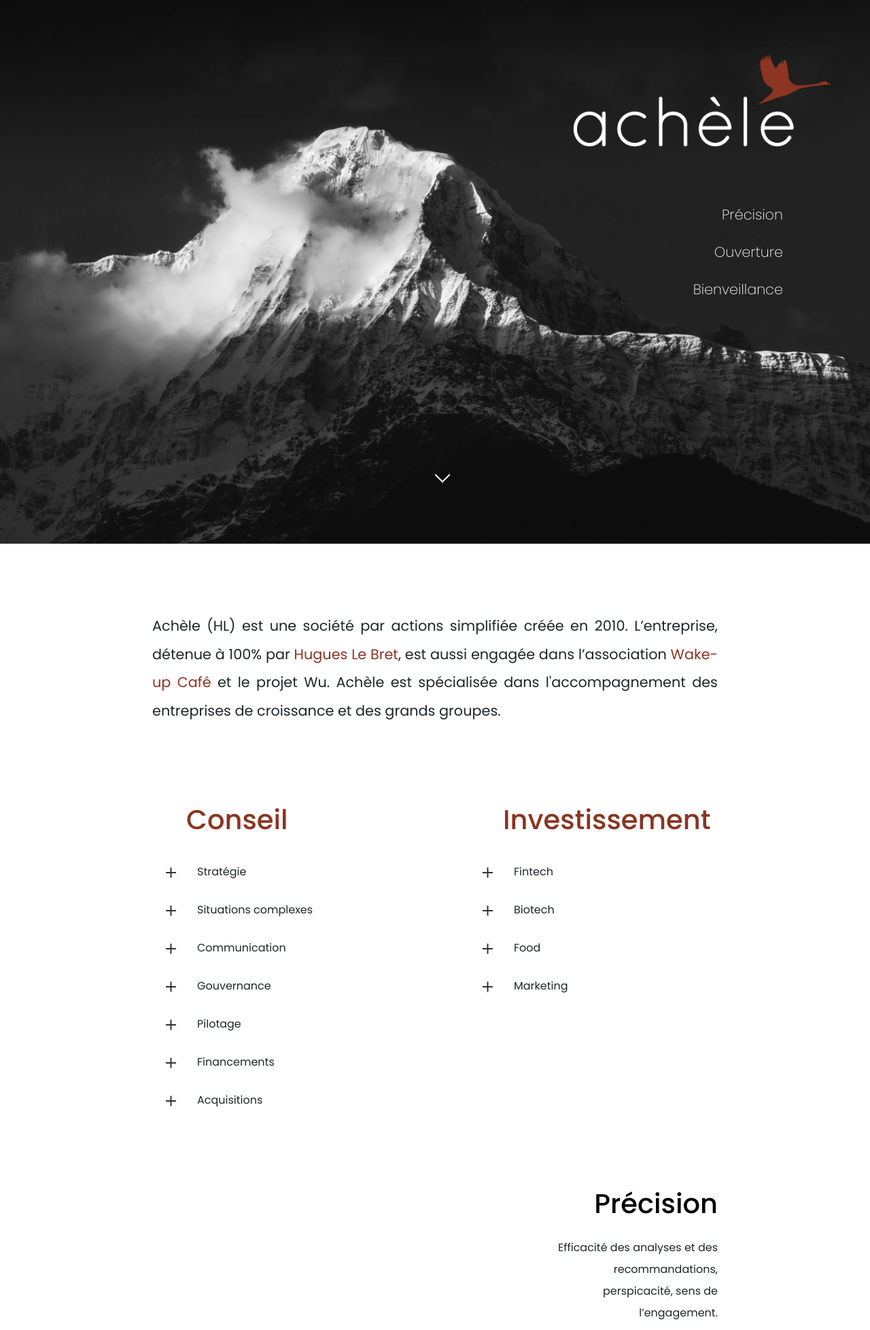
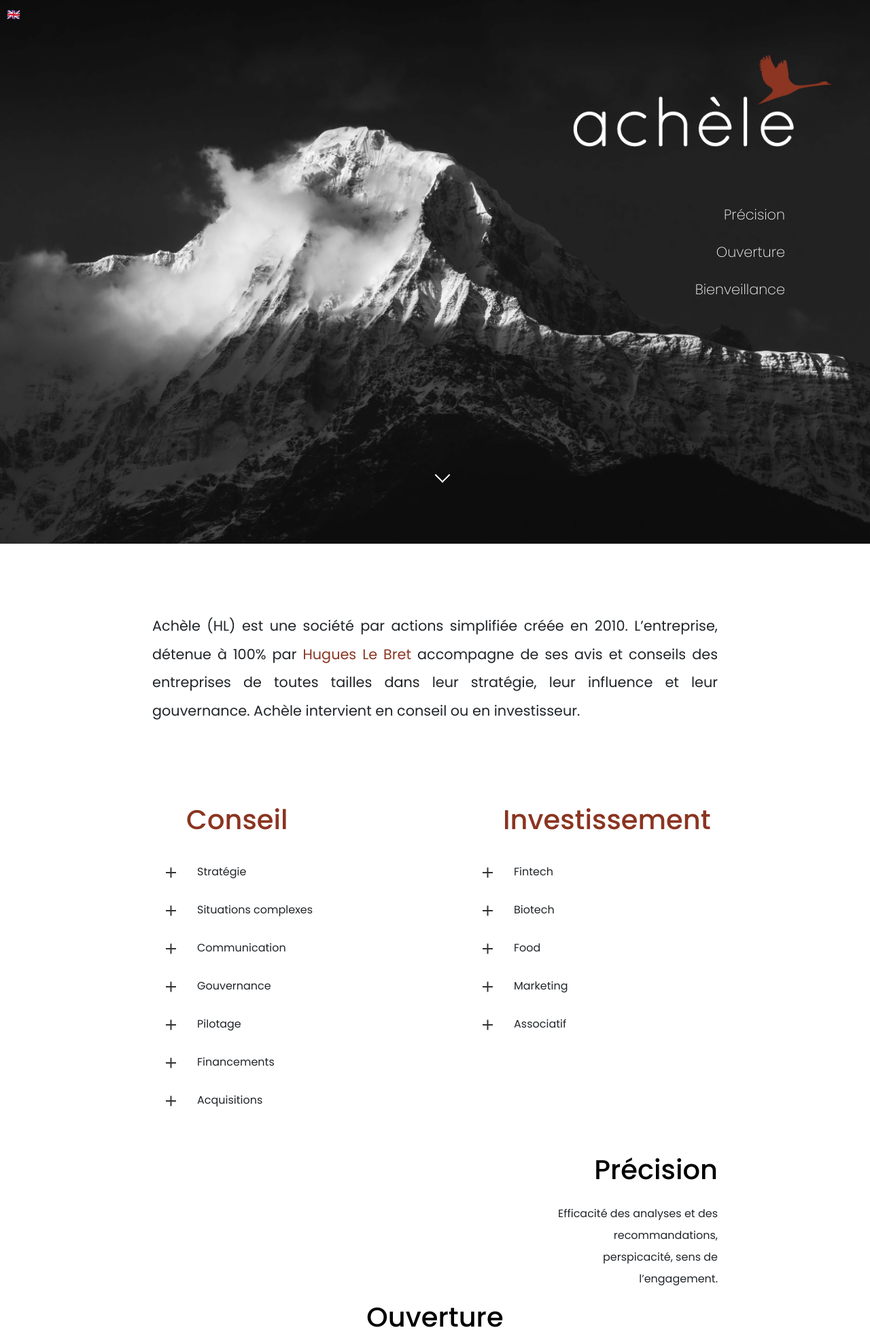
Before and after one commit to Probalt/Achele, a PHP site: page / in a window 1280 px wide. Shown: the top 1957 px of the page at 68% size. Run offline with PHP 8.4, Linux system fonts and the light colour scheme; some libraries are stand-ins or nearby versions; some web fonts are replaced.

Commit message:
language

```diff
--- a/application.css
+++ b/application.css
@@ -1,4 +1,5 @@
 @import "section.css";
+@import "section-en.css";
 @import "footer.css";
 @import "home.css";
 
--- a/home.js
+++ b/faq.js
@@ -1,4 +1,4 @@
-const items = document.querySelectorAll(".accordion a");
+const items = document.querySelectorAll(".accordion > .accordion-item > a");
 
 function toggleAccordion(){
   if (this.classList.value == "active") {
--- a/home.css
+++ b/home.css
@@ -1,4 +1,29 @@
+#language {
+  float: left;
+  padding: 10px 0px 0px 10px;
+  position: -webkit-sticky; /* Safari */
+  position: sticky;
+  top: 0;
+}
+#language a {
+  color: gray;
+}
+#language a:hover {
+  color: gray;
+  font-weight: bold;
+  text-decoration: none;
+}
+.nodisplay {
+  display: none;
+}
+
 #home {
+  background-size: cover;
+  height: 100vh;
+  width: 100vw;
+  color: white;
+}
+#home-en {
   background-size: cover;
   height: 100vh;
   width: 100vw;
--- a/home.html
+++ b/home.html
@@ -12,19 +12,27 @@
   <link rel="stylesheet" href="https://stackpath.bootstrapcdn.com/bootstrap/4.3.1/css/bootstrap.min.css" integrity="sha384-ggOyR0iXCbMQv3Xipma34MD+dH/1fQ784/j6cY/iJTQUOhcWr7x9JvoRxT2MZw1T" crossorigin="anonymous">
   <link rel="stylesheet" href="application.css">
   <link rel="icon" href="./images/just-logo.png">
-  <link rel="stylesheet" href="https://unpkg.com/aos@next/dist/aos.css" />
+  <link rel="stylesheet" href="https://unpkg.com/aos@next/dist/aos.css">
 </head>
 
 <body>
+
+  <div id="language">
+    <a class="tab" href="#" title="Switch to English" onclick="return false">🇬🇧</a>
+    <a class="tab nodisplay" href="#" title="Switch to French" onclick="return false">🇫🇷</a>
+  </div>
+
+  <div class="tab" id="French">
+
       <div id="home" style="background-image: url(./images/home.jpg);">
         <div id="home-content">
           <div id="logo" data-aos="zoom-in" data-aos-duration="1000">
             <img src="./images/logo-blanc-zoom.png" alt="achele-logo">
           </div>
           <div id="valeurs">
-        <a href="#ve1"><p class="mb-4" data-aos="fade-right" data-aos-delay="1000" data-aos-duration="1000">Précision</p></a>
-        <a href="#ve2"><p class="mb-4" data-aos="fade-right" data-aos-delay="2000" data-aos-duration="1000">Ouverture</p></a>
-        <a href="#ve3"><p class="mb-4" data-aos="fade-right" data-aos-delay="3000" data-aos-duration="1000">Bienveillance</p></a>
+            <a href="#bloc3"><p class="mb-4" data-aos="fade-right" data-aos-delay="1000" data-aos-duration="1000">Précision</p></a>
+            <a href="#bloc3"><p class="mb-4" data-aos="fade-right" data-aos-delay="2000" data-aos-duration="1000">Ouverture</p></a>
+            <a href="#bloc3"><p class="mb-4" data-aos="fade-right" data-aos-delay="3000" data-aos-duration="1000">Bienveillance</p></a>
           </div>
         </div>
         <div id="scroll" class="demo">
@@ -34,17 +42,13 @@
 
       <div id="discover">
 
-    <div class="bloc1">
+        <div id="bloc1">
           <div class="phrase">
-        <p>Achèle (HL) est une société par actions simplifiée créée en 2010. L’entreprise, détenue à 100% par <a href="#photo">Hugues Le Bret</a>, est aussi engagée dans l’association <a href="https://www.wakeupcafe.org/" target="blank">Wake-up Café</a> et le projet Wu. Achèle est spécialisée dans l'accompagnement des entreprises de croissance et des grands groupes.</p>
+            <p>Achèle (HL) est une société par actions simplifiée créée en 2010. L’entreprise, détenue à 100% par <a href="#bloc4">Hugues Le Bret</a> accompagne de ses avis et conseils des entreprises de toutes tailles dans leur stratégie, leur influence et leur gouvernance. Achèle intervient en conseil ou en investisseur.</p>
           </div>
         </div>
 
-<!--     <div class="scroll2">
-      <a href="#section3"><span></span></a>
-    </div> -->
-
-    <div class="bloc2">
+        <div id="bloc2">
           <div id="conseil">
             <h1>Conseil</h1>
             <div class="accordion">
@@ -119,11 +123,17 @@
                   <p><a href="https://www.hivency.com/fr/" target="blank">Hivency</a> et <a href="https://www.jem-paris.com/" target="blank">JEM</a>.</p>
                 </div>
               </div>
+              <div class="accordion-item">
+                <a>Associatif <div class="plus-minus-toggle collapsed"></div></a>
+                <div class="content">
+                  <p><a href="https://www.wakeupcafe.org/" target="blank">Wake-up Café</a>.</p>
+                </div>
+              </div>
             </div>
           </div>
         </div>
 
-    <div class="bloc3">
+        <div id="bloc3">
           <div id="valeurs-expli">
             <div id="ve1">
               <h1 class="black">Précision</h1 class="black"><p>Efficacité des analyses et des recommandations, perspicacité, sens de l’engagement.</p>
@@ -137,7 +147,7 @@
           </div>
         </div>
 
-    <div class="bloc4">
+        <div id="bloc4">
           <div class="quote">
             <span>" </span><p>Je navigue depuis plus de trente ans entre les entreprises de croissance et les grands groupes, entre les métiers de la communication et ceux de la finance.</p>
           </div>
@@ -146,20 +156,20 @@
           </div>
         </div>
 
-    <div class="bloc5">
+        <div id="bloc5">
           <div id="cv1">
             <div class="accordion">
-          <div class="accordion-item">
+              <div class="accordion-item-cv">
                 <a><h2 class="black">Première décennie</h2 class="black"><h3>1987-1999</h3><div class="plus-minus-toggle collapsed"></div></a>
                 <div class="content">
-              <p>Analyste financier, journaliste financier, puis conseil en communication financière chez Publicis. Créateur de ABW en 1993 vendue à Havas en 1996. Co-fondateur en 1997 de l’association <a href="http://www.croissanceplus.com/" target="blank">Croissance Plus</a>. DG des activités de communication financière de Havas ensuite. Nombreuses opérations de M&A et d’IPO gérées dont fusion Axa-UAP, privatisation de France Télécom ou de CNP Assurances, nombreuses IPO d’entreprises de croissance dont Business Objects (Nasdaq puis Paris), Devoteam, etc. Blocage sur de l’OPA de BNP sur Société Générale.</p>
+                  <p>Analyste financier, journaliste financier, puis conseil en communication financière chez Publicis. Créateur de ABW en 1993 vendue à Havas en 1996. Co-fondateur en 1997 de l’association <a href="http://www.croissanceplus.com/" target="blank">Croissance Plus</a>. DG des activités de communication financière de Havas ensuite. Nombreuses opérations de M&A et d’IPO gérées dont fusion Axa-UAP, privatisation de France Télécom ou de CNP Assurances, nombreuses IPO d’entreprises de croissance dont Business Objects (Nasdaq puis Paris), Devoteam, etc. Blocage sur de l’OPA de <a href="https://group.bnpparibas/" target="blank">BNP</a> sur Société Générale.</p>
                 </div>
               </div>
             </div>
           </div>
           <div id="cv2">
             <div class="accordion">
-          <div class="accordion-item">
+              <div class="accordion-item-cv">
                 <a><h2 class="black">Seconde décennie</h2 class="black"><h3>1999-2009</h3><div class="plus-minus-toggle collapsed"></div></a>
                 <div class="content">
                   <p>Membre du Comité Exécutif du Groupe Société Générale, directeur de la communication interne et externe, directeur de l’innovation et membre du comité de pilotage des activités Internet du groupe.</p>
@@ -169,17 +179,17 @@
           </div>
           <div id="cv3">
             <div class="accordion">
-          <div class="accordion-item">
+              <div class="accordion-item-cv">
                 <a><h2 class="black">Troisième décennie</h2 class="black"><h3>2009-2019</h3><div class="plus-minus-toggle collapsed"></div></a>
                 <div class="content">
-              <p>CEO de <a href="https://www.boursorama.com/" target="blank">Boursorama</a>. Fondateur de Achèle SAS (2011) et Co-fondateur de Nickel (2012). Cession de Nickel à BNP Paribas en 2017.</p>
+                  <p>CEO de Boursorama. Fondateur de Achèle SAS (2011) et Co-fondateur de Nickel (2012). Cession de Nickel à <a href="https://group.bnpparibas/" target="blank">BNP Paribas</a> en 2017.</p>
                 </div>
               </div>
             </div>
           </div>
           <div id="cv4">
             <div class="accordion">
-          <div class="accordion-item">
+              <div class="accordion-item-cv">
                 <a><h2 class="black">Quatrième décennie</h2 class="black"><h3>Actuelle</h3><div class="plus-minus-toggle collapsed"></div></a>
                 <div class="content">
                   <p>Président du conseil de surveillance de <a href="https://nickel.eu/fr/" target="blank">Nickel</a> et président de Achèle SAS.</p>
@@ -189,7 +199,7 @@
           </div>
         </div>
 
-    <div class="bloc6">
+        <div id="bloc6">
           <img src="./images/just-logo.png" alt="logo-achele">
           <div id="contact">
             <form action="mailto:contact@achele.eu" method="post" enctype="text/plain">
@@ -198,7 +208,6 @@
           </div>
           <p class="phrase">Aider à grandir - Actionner tous les leviers.</p>
         </div>
-
       </div>
 
       <footer>
@@ -213,10 +222,217 @@
         </div>
       </footer>
 
+  </div>
+
+  <div class="tab nodisplay" id="English">
+
+      <div id="home-en" style="background-image: url(./images/home.jpg);">
+        <div id="home-content">
+          <div id="logo" data-aos="zoom-in" data-aos-duration="1000">
+            <img src="./images/logo-blanc-zoom.png" alt="achele-logo">
+          </div>
+          <div id="valeurs">
+            <a href="#bloc3-en"><p class="mb-4" data-aos="fade-right" data-aos-delay="1000" data-aos-duration="1000">Precision</p></a>
+            <a href="#bloc3-en"><p class="mb-4" data-aos="fade-right" data-aos-delay="2000" data-aos-duration="1000">Openness</p></a>
+            <a href="#bloc3-en"><p class="mb-4" data-aos="fade-right" data-aos-delay="3000" data-aos-duration="1000">Goodwill</p></a>
+          </div>
+        </div>
+        <div id="scroll" class="demo">
+          <a href="#discover-en"><span></span></a>
+        </div>
+      </div>
+
+      <div id="discover-en">
+
+        <div id="bloc1-en">
+          <div class="phrase">
+            <p>Achèle (HL) is a joint-stock company created in 2010. The enterprise, 100% owned by <a href="#bloc4">Hugues Le Bret</a> helps with opinions and advise companies of all sizes in their strategy, their influence and their governance. Achèle operates in consulting or in investment.</p>
+          </div>
+        </div>
+
+        <div id="bloc2-en">
+          <div id="conseil">
+            <h1>Consulting</h1>
+            <div class="accordion">
+              <div class="accordion-item">
+                <a>Strategy <div class="plus-minus-toggle collapsed"></div></a>
+                <div class="content">
+                  <p>There are many, they don't duplicate and they require a good sense of timing and context usually ignored by benchmarkers.</p>
+                </div>
+              </div>
+              <div class="accordion-item">
+                <a>complex situations <div class="plus-minus-toggle collapsed"></div></a>
+                <div class="content">
+                  <p>No one knows from where will come the next crisis, which will be, intrinsically, a virus from its content, its scale, its media coverage. You better have properly greesed the wheels of your management before entering the washing machine.</p>
+                </div>
+              </div>
+              <div class="accordion-item">
+                <a>Communication <div class="plus-minus-toggle collapsed"></div></a>
+                <div class="content">
+                  <p>No tool can replace relationship. It has to be orchestrated, sustained, benevolent. Only trust can build connection.</p>
+                </div>
+              </div>
+              <div class="accordion-item">
+                <a>Governance <div class="plus-minus-toggle collapsed"></div></a>
+                <div class="content">
+                  <p>The articulation of the supervisory body's operations is an art, the art of diplomaty. One must know how to orchestrate cordial agreement, master power relations, organise division of roles, retain the most suitable strategies. Only independence and skills can guide to a long-run vision, dope efficiency, ensure control and smoothen team organisation.</p>
+                </div>
+              </div>
+              <div class="accordion-item">
+                <a>Pilotage <div class="plus-minus-toggle collapsed"></div></a>
+                <div class="content">
+                  <p>Team animation, entity organisation, internal functionning and pilotage require as much involvment as tactical sense, as much vision as precision.</p>
+                </div>
+              </div>
+              <div class="accordion-item">
+                <a>Financing <div class="plus-minus-toggle collapsed"></div></a>
+                <div class="content">
+                  <p>Achèle helps companies in their capital strategies, from the creation, during the finnancing and growth, to the potential cession. Achèle supports notably the funds <a href="https://p3vc.com/" target="blank">Portag3</a> (Fintech) and <a href="http://www.ringcp.com/home" target="blank">Ring Capital</a> for their investments.</p>
+                </div>
+              </div>
+              <div class="accordion-item">
+                <a>Acquisitions <div class="plus-minus-toggle collapsed"></div></a>
+                <div class="content">
+                  <p>Achèle finds tailored and specific solutions to the companies on its side. The most relevent example is the transfer of <a href="https://nickel.eu/fr/" target="blank">Nickel</a> to <a href="https://group.bnpparibas/" target="blank">BNP Paribas</a> in 2017. The first mandate was the cession of Butterfly to the Henner group in 2011.</p>
+                </div>
+              </div>
+            </div>
+          </div>
+          <div id="investissement">
+            <h1>Investment</h1>
+            <div class="accordion">
+              <div class="accordion-item">
+                <a>Fintech <div class="plus-minus-toggle collapsed"></div></a>
+                <div class="content">
+                  <p><a href="https://nickel.eu/" target="blank">Nickel</a>, <a href="https://www.pretto.fr/"target="blank">Pretto</a>, <a href="https://www.paylead.fr/" target="blank">Paylead</a>, <a href="https://www.firmfunding.com/" target="blank">Firmfunding</a>, <a href="https://www.pixpay.fr/" target="blank">Pixpay</a> and <a href="https://p3vc.com/" target="blank">Portag3</a>.</p>
+                </div>
+              </div>
+              <div class="accordion-item">
+                <a>Biotech <div class="plus-minus-toggle collapsed"></div></a>
+                <div class="content">
+                  <p><a href="http://algotx.com/" target="blank">Algotherapeutix</a>, <a href="https://skindermic.com/" target="blank">Skindermic</a>, and <a href="https://www.cible-clinic.com/" target="blank">Cible</a>.</p>
+                </div>
+              </div>
+              <div class="accordion-item">
+                <a>Food <div class="plus-minus-toggle collapsed"></div></a>
+                <div class="content">
+                  <p><a href="https://popchef.com/" target="blanck">PopChef</a>.</p>
+                </div>
+              </div>
+              <div class="accordion-item">
+                <a>Marketing <div class="plus-minus-toggle collapsed"></div></a>
+                <div class="content">
+                  <p><a href="https://www.hivency.com/fr/" target="blank">Hivency</a> and <a href="https://www.jem-paris.com/" target="blank">JEM</a>.</p>
+                </div>
+              </div>
+              <div class="accordion-item">
+                <a>Charity <div class="plus-minus-toggle collapsed"></div></a>
+                <div class="content">
+                  <p><a href="https://www.wakeupcafe.org/" target="blank">Wake-up Café</a>.</p>
+                </div>
+              </div>
+            </div>
+          </div>
+        </div>
+
+        <div id="bloc3-en">
+          <div id="valeurs-expli">
+            <div id="ve1">
+              <h1 class="black">Precision</h1 class="black"><p>Efficiency of analyses and recommendations, valuable insight, strong involvment sense.</p>
+            </div>
+            <div id="ve2">
+              <h1 class="black">Openness</h1 class="black"><p>Cold reasoning, innovation thinking, link with many networks: investment, communication, technologies and finance.</p>
+            </div>
+            <div id="ve3">
+              <h1 class="black">Goodwill</h1 class="black"><p>Full support throughout the best and the worst times, no matter the stage of life of the enterprise.</p>
+            </div>
+          </div>
+        </div>
+
+        <div id="bloc4-en">
+          <div class="quote">
+            <span>" </span><p>I have been navigating for more than 30 years between the fast growing companies and the big groups, between the communication jobs and the finance ones.</p>
+          </div>
+          <div id="photo">
+            <img src="./images/HLB.png" alt="Hugues Le Bret">
+          </div>
+        </div>
+
+        <div id="bloc5-en">
+          <div id="cv1">
+            <div class="accordion">
+              <div class="accordion-item-cv">
+                <a><h2 class="black">First decade</h2 class="black"><h3>1987-1999</h3><div class="plus-minus-toggle collapsed"></div></a>
+                <div class="content">
+                  <p>Financial analyst, financial journalist, then consulting in financing communication at Publicis. Creator of ABW in 1993 sold to Havas in 1996. Co-founder in 1997 of the organization <a href="http://www.croissanceplus.com/" target="blank">Croissance Plus</a>. Chief executive of Havas' financial communication activities. Many M&A operations and IPO managed, notably the merger Axa-UAP, privatisation of France Télécom or of CNP Assurances, many growing enterprise IPOs like Business Objects (Nasdaq then Paris), Devoteam, etc. Blockage on <a href="https://group.bnpparibas/" target="blank">BNP</a>'s takeover on Société Générale.</p>
+                </div>
+              </div>
+            </div>
+          </div>
+          <div id="cv2">
+            <div class="accordion">
+              <div class="accordion-item-cv">
+                <a><h2 class="black">Second decade</h2 class="black"><h3>1999-2009</h3><div class="plus-minus-toggle collapsed"></div></a>
+                <div class="content">
+                  <p>Member of Société Générale's executive committee, internal and external communication director, innovation director and member of the pilotage committee of the group's Internet activities.</p>
+                </div>
+              </div>
+            </div>
+          </div>
+          <div id="cv3">
+            <div class="accordion">
+              <div class="accordion-item-cv">
+                <a><h2 class="black">Third decade</h2 class="black"><h3>2009-2019</h3><div class="plus-minus-toggle collapsed"></div></a>
+                <div class="content">
+                  <p>CEO of Boursorama. Founder of Achèle (2011) and Co-founder of Nickel (2012). Transfer of Nickel to <a href="https://group.bnpparibas/" target="blank">BNP Paribas</a> in 2017.</p>
+                </div>
+              </div>
+            </div>
+          </div>
+          <div id="cv4">
+            <div class="accordion">
+              <div class="accordion-item-cv">
+                <a><h2 class="black">Fourth decate</h2 class="black"><h3>Current</h3><div class="plus-minus-toggle collapsed"></div></a>
+                <div class="content">
+                  <p>Director of the supervisory board of <a href="https://nickel.eu/fr/" target="blank">Nickel</a> and director of Achèle.</p>
+                </div>
+              </div>
+            </div>
+          </div>
+        </div>
+
+        <div id="bloc6-en">
+          <img src="./images/just-logo.png" alt="logo-achele">
+          <div id="contact">
+            <form action="mailto:contact@achele.eu" method="post" enctype="text/plain">
+              <button><p>Contact Hugues</p></button>
+            </form>
+          </div>
+          <p class="phrase">Help growth - Activate all levers.</p>
+        </div>
+      </div>
+
+      <footer>
+        <a href="#home-en"><img id="logo" src="./images/logo-blanc-zoomm.png" alt="Achele-logo"></a>
+        <div class="connecter">
+          <p class="pb-2">connect</p>
+          <a href="https://www.linkedin.com/in/hlebret/?originalSubdomain=fr" target="blank"><i class="fab fa-linkedin"></i></a>
+        </div>
+        <div class="contacter">
+          <p class="pb-2">contact</p>
+          <p>contact@achele.eu</p>
+        </div>
+      </footer>
+
+  </div>
+
 
   <script src="https://code.jquery.com/jquery-3.2.1.min.js"></script>
-  <script src="home.js"></script>
+  <script src="faq.js"></script>
+  <script src="faq-cv.js"></script>
   <script src="plus.js"></script>
+  <script src="plus-cv.js"></script>
+  <script src="language.js"></script>
   <script src="https://unpkg.com/aos@next/dist/aos.js"></script>
   <script>
     AOS.init();
--- /dev/null
+++ b/language.js
@@ -0,0 +1,3 @@
+$(document).on('click', '#language', function(){
+  $('.tab').toggleClass('nodisplay')
+})
--- /dev/null
+++ b/plus-cv.js
@@ -0,0 +1,3 @@
+$('.accordion-item-cv a').click(function () {
+    $(this).find('.plus-minus-toggle').toggleClass('collapsed');
+});
--- a/section.css
+++ b/section.css
@@ -9,8 +9,8 @@
 }
 
 
-.bloc1 {
-  margin-top: 100px;
+#bloc1 {
+  padding-top: 100px;
   text-align: justify;
 }
 .phrase {
@@ -19,8 +19,8 @@
 }
 
 
-.bloc2 {
-  margin-top: 100px;
+#bloc2 {
+  padding-top: 100px;
   display: flex;
   justify-content: space-between;
 }
@@ -33,14 +33,10 @@
   margin-left: 50px;
   width: 50%;
 }
-#investissement a {
-  padding-right: 0px;
-  padding-left: 16px;
-}
 
 
-.bloc3 {
-  margin-top: 100px;
+#bloc3 {
+  padding-top: 50px;
 }
 #valeurs-expli {
   font-size: 1em;
@@ -66,8 +62,8 @@
 }
 
 
-.bloc4 {
-  margin-top: 100px;
+#bloc4 {
+  padding-top: 100px;
   margin-bottom: 100px;
   display: flex;
   justify-content: space-between;
@@ -102,8 +98,8 @@
   line-height: 0;
 }
 
-.bloc5 {
-  margin-top: 100px;
+#bloc5 {
+  padding-top: 100px;
   margin-bottom: 100px;
   display: flex;
   flex-direction: column;
@@ -126,12 +122,12 @@
 }
 
 
-.bloc6 {
-  margin-top: 100px;
+#bloc6 {
+  padding-top: 100px;
   text-align: center;
   margin-bottom: 200px;
 }
-.bloc6 img {
+#bloc6 img {
   width: 100px;
 }
 #contact {
```
Also changed, not shown: faq-cv.js (added, +8 -0 lines), section-en.css (added, +42 -0 lines). Lines whose indentation alone changed are shown as unchanged.
